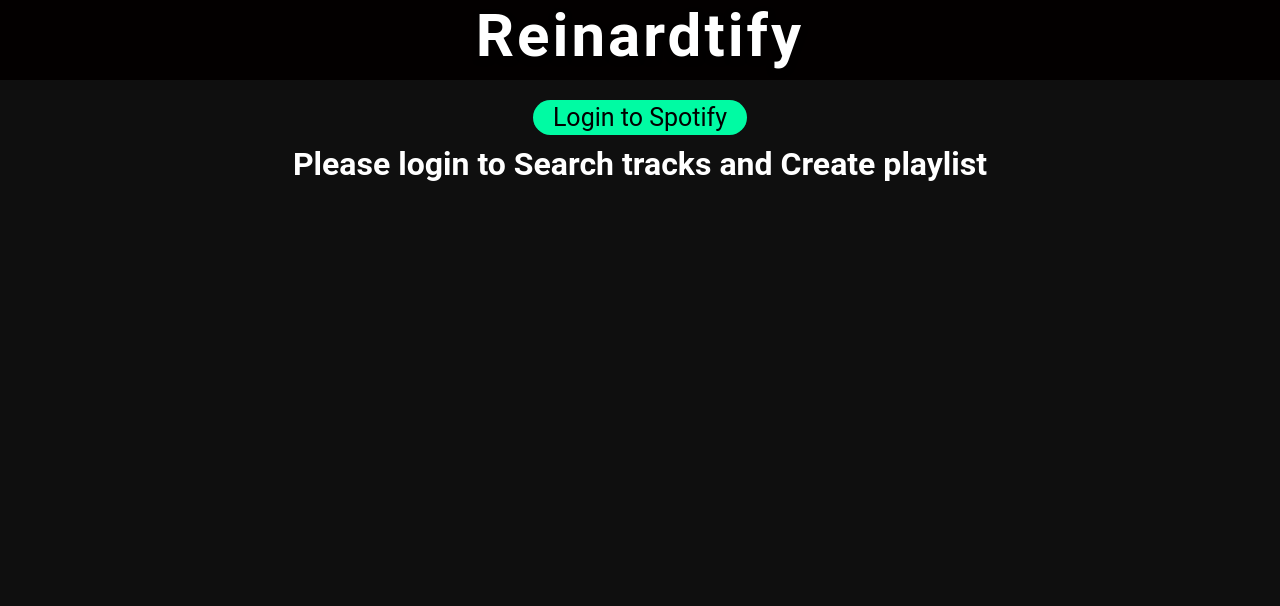
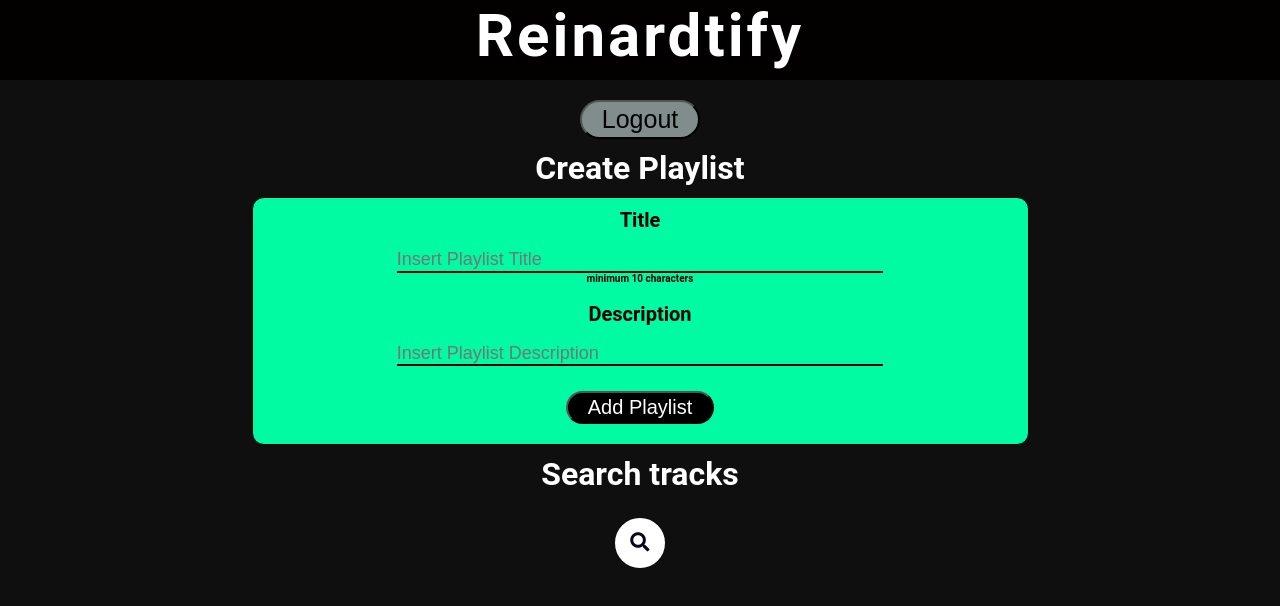
Before and after one commit to reinardricky/reinardtify2.0, a React (Create React App) app: page /create-playlist in a window 1280 px wide. Shown: the top 606 px of the page. Built offline with nearby package versions, Linux system fonts and the light colour scheme.

Commit message:
add redirect and lint

```diff
--- a/package.json
+++ b/package.json
@@ -22,7 +22,8 @@
 		"start:stg": "env-cmd -f .env.staging react-scripts start",
 		"build": "react-scripts build",
 		"test": "react-scripts test",
-		"eject": "react-scripts eject"
+		"eject": "react-scripts eject",
+		"lint": "eslint --ext .js,.jsx,.ts,.tsx src --fix"
 	},
 	"eslintConfig": {
 		"extends": [
@@ -41,5 +42,8 @@
 			"last 1 firefox version",
 			"last 1 safari version"
 		]
+	},
+	"devDependencies": {
+		"eslint": "^8.12.0"
 	}
 }
--- a/src/components/signIn/index.jsx
+++ b/src/components/signIn/index.jsx
@@ -1,11 +1,11 @@
 import { useEffect, useState } from "react";
 import { login } from "../../redux/token-slice";
 import { useDispatch } from "react-redux";
-import { Switch, Link } from "react-router-dom";
+import { Link } from "react-router-dom";
 
 function SignIn() {
 	const CLIENT_ID = "865b9e94d4c2418e8c6845065e5c0dbe";
-	const REDIRECT_URI = "http://localhost:3000/create-playlist";
+	const REDIRECT_URI = "http://localhost:3000/home";
 	const AUTH_ENDPOINT = "https://accounts.spotify.com/authorize";
 	const RESPONSE_TYPE = "token";
 	const SCOPE = "playlist-modify-private";
@@ -15,27 +15,28 @@
 
 	useEffect(() => {
 		const hash = window.location.hash;
+		let token = window.localStorage.getItem("token");
 
 		if (!token && hash) {
-			setToken(
-				hash
-					.substring(1)
-					.split("&")
-					.find(elem => elem.startsWith("access_token"))
-					.split("=")[1]
-			);
-
-			window.location.hash = "";
+			token = hash
+				.substring(1)
+				.split("&")
+				.find(elem => elem.startsWith("access_token"))
+				.split("=")[1];
 		}
+		window.location.hash = "";
+		window.localStorage.setItem("token", token);
+		setToken(token);
 		dispatch(login(token));
 	}, [dispatch, token]);
 
 	const logout = () => {
 		setToken("");
+		window.localStorage.setItem("token", "");
 		dispatch(login(""));
 	};
 	return (
-		<Switch>
+		<>
 			{!token ? (
 				<div className="login">
 					<a
@@ -51,7 +52,7 @@
 					</button>
 				</Link>
 			)}
-		</Switch>
+		</>
 	);
 }
 
--- /dev/null
+++ b/src/pages/reinardtify/create-playlist/index.jsx
@@ -0,0 +1,128 @@
+import { useEffect, useState } from "react";
+import axios from "axios";
+import Playlist from "../../../components/playlist";
+import SearchBar from "../../../components/searchbar";
+import MusicItem from "../../../components/music/musicItem";
+import SignIn from "../../../components/signIn";
+import { useSelector } from "react-redux";
+
+function CreatePlaylist() {
+	const token = useSelector(state => state.token.value);
+
+	const [searchKey, setSearchKey] = useState("");
+	const [tracks, setTrack] = useState([]);
+	const [playlist, setPlaylist] = useState({
+		title: "",
+		description: "",
+	});
+
+	const [selectedTracks, setSelectedTracks] = useState([]);
+	const [combinedTracks, setCombinedTracks] = useState([]);
+
+	const HeaderToken = () => {
+		return {
+			headers: {
+				Authorization: `Bearer ${token}`,
+			},
+		};
+	};
+
+	const handleSelectedTrack = track => {
+		const alreadySelected = selectedTracks.find(t => t.uri === track.uri);
+		alreadySelected
+			? setSelectedTracks(selectedTracks.filter(t => t.uri !== track.uri))
+			: setSelectedTracks(selectedTracks => [...selectedTracks, track]);
+	};
+
+	useEffect(
+		e => {
+			const combinedTrackWithSelectedTrack = tracks.map(track => ({
+				...track,
+				isSelected: selectedTracks.find(t => t.uri === track.uri),
+			}));
+			setCombinedTracks(combinedTrackWithSelectedTrack);
+		},
+		[selectedTracks, tracks]
+	);
+
+	const renderSearchItems = () =>
+		combinedTracks.map(item => {
+			const { uri } = item;
+			return (
+				<MusicItem
+					key={uri}
+					track={item}
+					onSelectedTrack={handleSelectedTrack}
+				/>
+			);
+		});
+
+	const playlistAdd = async e => {
+		e.preventDefault();
+		console.log(selectedTracks);
+		const uris = selectedTracks.map(item => item.uri);
+		console.log(uris);
+		axios
+			.get("https://api.spotify.com/v1/me", HeaderToken())
+			.then(function (response) {
+				console.log(response);
+				axios
+					.post(
+						`https://api.spotify.com/v1/users/${response.data.id}/playlists`,
+						{
+							name: playlist.title,
+							description: playlist.description,
+							public: false,
+						},
+						HeaderToken()
+					)
+					.then(function (response) {
+						axios.post(
+							`https://api.spotify.com/v1/playlists/${response.data.id}/tracks`,
+							{ uris: uris },
+							HeaderToken()
+						);
+						alert("Playlist Added");
+					});
+			});
+	};
+
+	const searchTrack = async e => {
+		e.preventDefault();
+		const { data } = await axios.get(
+			`https://api.spotify.com/v1/search?q=${searchKey}&type=track`,
+			HeaderToken()
+		);
+
+		setTrack(data.tracks.items);
+	};
+
+	const handleSearchChange = e => {
+		setSearchKey(e.target.value);
+	};
+
+	const handlePlaylistChange = e => {
+		const { name, value } = e.target;
+		setPlaylist({ ...playlist, [name]: value });
+	};
+
+	return (
+		<>
+			<SignIn />
+			<Playlist
+				playlist={playlist}
+				handleChange={handlePlaylistChange}
+				handleSubmit={playlistAdd}
+			/>
+			<h1>Search tracks</h1>
+
+			<SearchBar
+				searchTrack={searchTrack}
+				handleSearchChange={handleSearchChange}
+			/>
+			<div className="music-searchlist">{renderSearchItems()}</div>
+		</>
+	);
+}
+
+export default CreatePlaylist;
--- /dev/null
+++ b/src/pages/reinardtify/home/index.jsx
@@ -0,0 +1,11 @@
+import SignIn from "../../../components/signIn";
+
+function Home() {
+	return (
+		<>
+			<SignIn />
+			<h1>Please login to Search tracks and Create playlist</h1>
+		</>
+	);
+}
+export default Home;
--- a/src/pages/reinardtify/index.jsx
+++ b/src/pages/reinardtify/index.jsx
@@ -1,139 +1,33 @@
-import { useEffect, useState } from "react";
-import axios from "axios";
-import Playlist from "../../components/playlist";
-import SearchBar from "../../components/searchbar";
-import MusicItem from "../../components/music/musicItem";
 import "../../components/music/music.css";
-import SignIn from "../../components/signIn";
 import { useSelector } from "react-redux";
 import { Switch, Route } from "react-router-dom";
+import { Redirect } from "react-router-dom";
+import CreatePlaylist from "./create-playlist";
+import Home from "./home";
 
 function Reinardtify() {
 	const token = useSelector(state => state.token.value);
-
-	const [searchKey, setSearchKey] = useState("");
-	const [tracks, setTrack] = useState([]);
-	const [playlist, setPlaylist] = useState({
-		title: "",
-		description: "",
-	});
-
-	const [selectedTracks, setSelectedTracks] = useState([]);
-	const [combinedTracks, setCombinedTracks] = useState([]);
-
-	const HeaderToken = () => {
-		return {
-			headers: {
-				Authorization: `Bearer ${token}`,
-			},
-		};
-	};
-
-	const handleSelectedTrack = track => {
-		const alreadySelected = selectedTracks.find(t => t.uri === track.uri);
-		alreadySelected
-			? setSelectedTracks(selectedTracks.filter(t => t.uri !== track.uri))
-			: setSelectedTracks(selectedTracks => [...selectedTracks, track]);
-	};
-
-	useEffect(
-		e => {
-			const combinedTrackWithSelectedTrack = tracks.map(track => ({
-				...track,
-				isSelected: selectedTracks.find(t => t.uri === track.uri),
-			}));
-			setCombinedTracks(combinedTrackWithSelectedTrack);
-		},
-		[selectedTracks, tracks]
-	);
-
-	const renderSearchItems = () =>
-		combinedTracks.map(item => {
-			const { uri } = item;
-			return (
-				<MusicItem
-					key={uri}
-					track={item}
-					onSelectedTrack={handleSelectedTrack}
-				/>
-			);
-		});
-
-	const playlistAdd = async e => {
-		e.preventDefault();
-		console.log(selectedTracks);
-		const uris = selectedTracks.map(item => item.uri);
-		console.log(uris);
-		axios
-			.get("https://api.spotify.com/v1/me", HeaderToken())
-			.then(function (response) {
-				console.log(response);
-				axios
-					.post(
-						`https://api.spotify.com/v1/users/${response.data.id}/playlists`,
-						{
-							name: playlist.title,
-							description: playlist.description,
-							public: false,
-						},
-						HeaderToken()
-					)
-					.then(function (response) {
-						axios.post(
-							`https://api.spotify.com/v1/playlists/${response.data.id}/tracks`,
-							{ uris: uris },
-							HeaderToken()
-						);
-						alert("Playlist Added");
-					});
-			});
-	};
-
-	const searchTrack = async e => {
-		e.preventDefault();
-		const { data } = await axios.get(
-			`https://api.spotify.com/v1/search?q=${searchKey}&type=track`,
-			HeaderToken()
-		);
-
-		setTrack(data.tracks.items);
-	};
-
-	const handleSearchChange = e => {
-		setSearchKey(e.target.value);
-	};
-
-	const handlePlaylistChange = e => {
-		const { name, value } = e.target;
-		setPlaylist({ ...playlist, [name]: value });
-	};
 
 	return (
 		<>
 			<div className="music-list">
 				<div className="container">
-					<SignIn />
 					<Switch>
-						{token ? (
-							<Route path="/create-playlist">
-								<Playlist
-									playlist={playlist}
-									handleChange={handlePlaylistChange}
-									handleSubmit={playlistAdd}
-								/>
-								<h1>Search tracks</h1>
+						<Route exact path="/">
+							<Redirect to="/home" />
+						</Route>
 
-								<SearchBar
-									searchTrack={searchTrack}
-									handleSearchChange={handleSearchChange}
-								/>
-								<div className="music-searchlist">{renderSearchItems()}</div>
-							</Route>
-						) : (
-							<Route path="/">
-								<h1>Please login to Search tracks and Create playlist</h1>
-							</Route>
-						)}
+						<Route exact path="/home">
+							{token && <Redirect to="/create-playlist" />}
+							<Home />
+						</Route>
+
+						<Route exact path="/create-playlist">
+							{!token && <Redirect to="/home" />}
+							<CreatePlaylist />
+						</Route>
+
+						<Redirect from="*" to="/home" />
 					</Switch>
 				</div>
 			</div>
```
Also changed, not shown: 1 other file (tests, documents, lock files or other folders).
